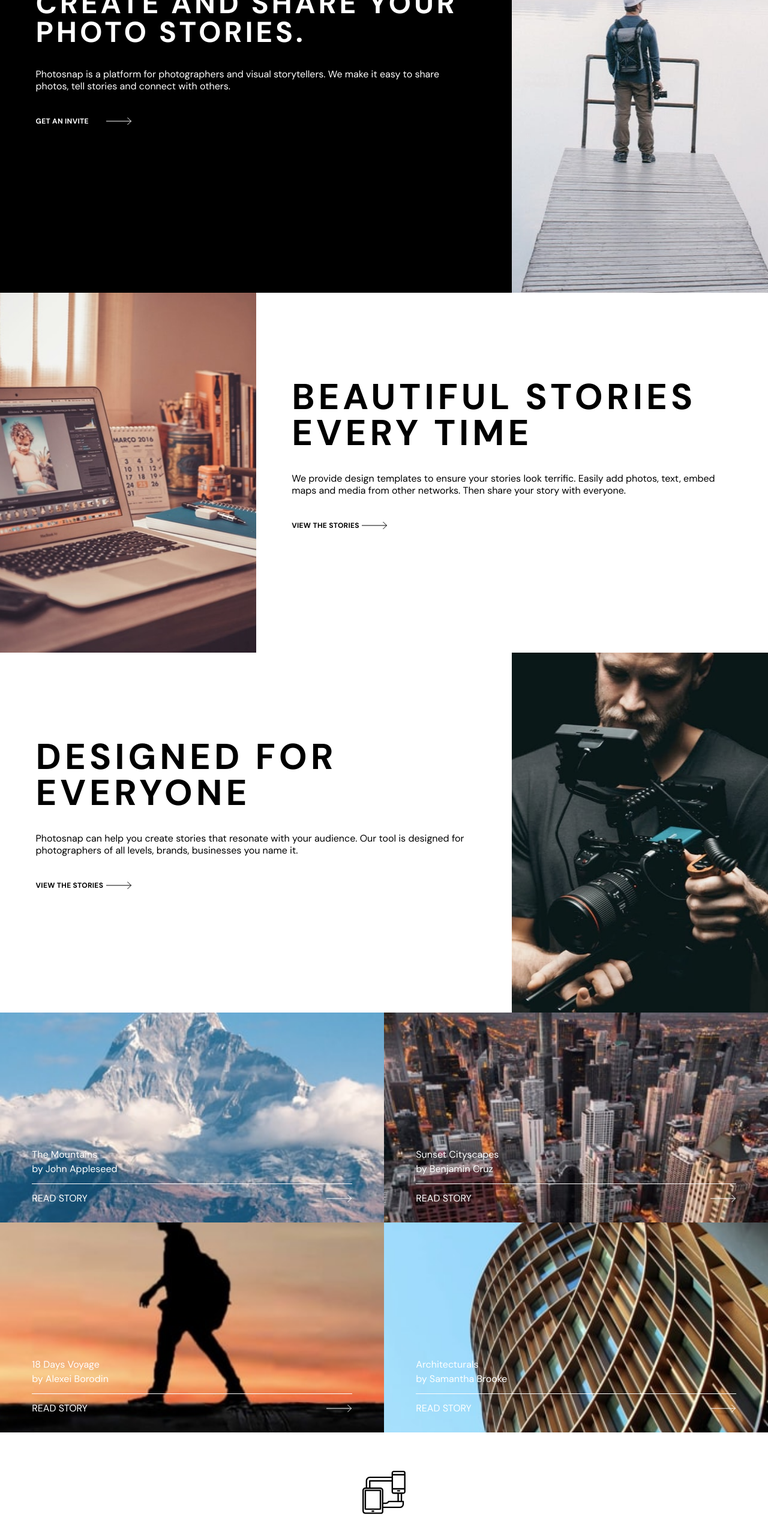
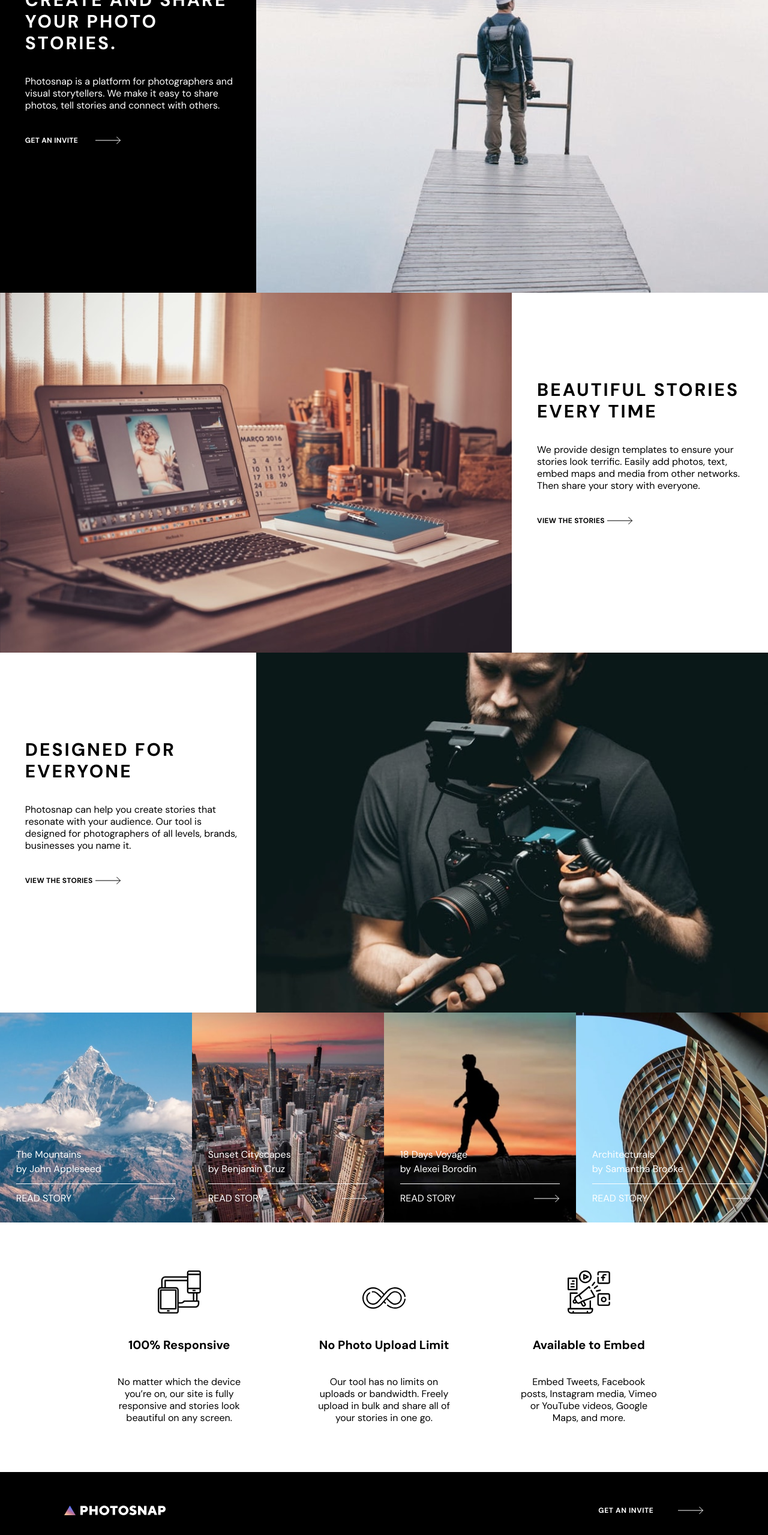
Before and after one commit to Sklearosi/photosnap, a React (Vite) app: page / in a window 1280 px wide. Shown: the part 234-2793 px from the top of the page at 60% size. Built offline with nearby package versions, Linux system fonts and the light colour scheme.

Commit message:
style:home component desktop

```diff
--- a/src/components/Home.tsx
+++ b/src/components/Home.tsx
@@ -10,10 +10,10 @@ const Home = () => {
         if (window.innerWidth < 768 ) {
           setMedia('mobile');
           setStories('mobile')
-        } else if(window.innerWidth >= 768 && window.innerWidth < 1280) {
+        } else if(window.innerWidth >= 768 && window.innerWidth < 1024) {
           setMedia('tablet');
           setStories('desktop')
-        } else if(window.innerWidth >= 1280 ){
+        } else if(window.innerWidth >= 1024 ){
             setMedia('desktop')
             setStories('desktop')
         }
@@ -36,21 +36,21 @@ const Home = () => {
     return(
         <div>
             <div className="md:grid md:grid-cols-3 md:h-tabletHeight">
-                <div style={{backgroundImage: `url(/assets/home/${media}/create-and-share.jpg)` }} className=" h-heroHeight bg-cover bg-center md:order-2 md:h-auto"></div>
-                <div className=" bg-black w-full h-blackDiv  md:order-1 md:col-span-2 md:h-auto">
+                <div style={{backgroundImage: `url(/assets/home/${media}/create-and-share.jpg)` }} className=" h-heroHeight bg-cover bg-center md:order-2 md:h-auto lg:col-span-2"></div>
+                <div className=" bg-black w-full h-blackDiv  md:order-1 md:col-span-2 md:h-auto lg:col-span-1">
                     <div className=" md:w-11/12 m-auto md:mt-20">
-                    <h1 className="text-4xl font-bold leading-2 tracking-widest text-white uppercase pt-16 ml-6 md:text-5xl">Create and share your photo stories.  </h1>
-                    <p className="text-base font-normal leading-5 text-white mt-9 ml-6 w-11/12">Photosnap is a platform for photographers and visual storytellers. We make it easy to share photos, tell stories and connect with others.</p>
+                    <h1 className="text-4xl font-bold leading-2 tracking-widest text-white uppercase pt-16 ml-6 md:text-5xl lg:text-3xl">Create and share your photo stories.  </h1>
+                    <p className="text-base font-normal leading-5 text-white mt-9 ml-6 w-11/12 lg:xs">Photosnap is a platform for photographers and visual storytellers. We make it easy to share photos, tell stories and connect with others.</p>
                     <div className="flex w-40 justify-between items-center mt-10 ml-6"><p className="text-xs font-bold leading-4 tracking-wide text-white">GET AN INVITE</p><svg xmlns="http://www.w3.org/2000/svg" width="43" height="14"><g fill="none" fillRule="evenodd" stroke="#FFFFFF"><path d="M0 7h41.864M35.428 1l6 6-6 6"/></g></svg>
                     </div>
                     </div>
                 </div>
             </div>
             <div className=" md:h-forHomeStories md:grid md:grid-cols-3">
-                <div style={{backgroundImage: `url(/assets/home/${media}/beautiful-stories.jpg)`}} className=" bg-cover bg-center h-72 md:h-auto"></div>
-                <div className="  w-full h-blackDiv md:col-span-2">
+                <div style={{backgroundImage: `url(/assets/home/${media}/beautiful-stories.jpg)`}} className=" bg-cover bg-center h-72 md:h-auto lg:col-span-2"></div>
+                <div className="  w-full h-blackDiv md:col-span-2 lg:col-span-1">
                     <div className=" md:w-11/12 m-auto pt-20">
-                    <h1 className="text-4xl font-bold leading-2 tracking-widest text-black uppercase pt-16 ml-6 md:text-6xl">Beautiful Stories every time</h1>
+                    <h1 className="text-4xl font-bold leading-2 tracking-widest text-black uppercase pt-16 ml-6 md:text-6xl lg:text-3xl">Beautiful Stories every time</h1>
                     <p className="text-base font-normal leading-5 text-black mt-9 ml-6 w-11/12">We provide design templates to ensure your stories look terrific. Easily add photos, text, embed maps and media from other networks. Then share your story with everyone.</p>
                     <div className="flex w-40 justify-between items-center mt-10 ml-6"><p className="text-xs font-bold leading-4 tracking-wide text-black">VIEW THE STORIES</p>
                     <svg xmlns="http://www.w3.org/2000/svg" width="43" height="14"><g fill="none" fillRule="evenodd" stroke="#000"><path d="M0 7h41.864M35.428 1l6 6-6 6"/></g></svg></div>
@@ -58,10 +58,10 @@ const Home = () => {
                 </div>
             </div>
             <div className="md:h-forHomeStories md:grid md:grid-cols-3">
-                <div style={{backgroundImage: `url(/assets/home/${media}/designed-for-everyone.jpg)`}} className=" bg-cover bg-center h-72 md:h-full md:order-2"></div>
-                <div className="  w-full h-blackDiv md:col-span-2">
+                <div style={{backgroundImage: `url(/assets/home/${media}/designed-for-everyone.jpg)`}} className=" bg-cover bg-center h-72 md:h-full md:order-2 lg:col-span-2"></div>
+                <div className="  w-full h-blackDiv md:col-span-2 lg:col-span-1">
                     <div className="md:w-11/12 m-auto pt-20">
-                    <h1 className="text-4xl md:text-6xl font-bold leading-2 tracking-widest text-black uppercase pt-16 ml-6">DESIGNED FOR EVERYONE</h1>
+                    <h1 className="text-4xl md:text-6xl font-bold leading-2 tracking-widest text-black uppercase pt-16 ml-6 lg:text-3xl">DESIGNED FOR EVERYONE</h1>
                     <p className="text-base font-normal leading-5 text-black mt-9 ml-6 w-11/12">Photosnap can help you create stories that resonate with your audience.  Our tool is designed for photographers of all levels, brands, businesses you name it. </p>
                     <div className="flex w-40 justify-between items-center mt-10 ml-6"><p className="text-xs font-bold leading-4 tracking-wide text-black">VIEW THE STORIES</p>
                     <svg xmlns="http://www.w3.org/2000/svg" width="43" height="14"><g fill="none" fillRule="evenodd" stroke="#000"><path d="M0 7h41.864M35.428 1l6 6-6 6"/></g></svg>
@@ -69,7 +69,7 @@ const Home = () => {
                     </div>
                 </div>
             </div>
-            <div className=" text-white md:grid grid-cols-2">
+            <div className=" text-white md:grid grid-cols-2 lg:grid-cols-4">
                 <div style={{backgroundImage: `url(/assets/stories/${stories}/mountains.jpg)`}} className="h-mobHeight bg-cover bg-center relative md:h-storiesHomeTablet">
                     <div className=" absolute bottom-7 w-10/12 right-0 left-0 m-auto">
                         <div className=" border-b border-white pb-3">
@@ -119,21 +119,21 @@ const Home = () => {
                     </div>
                 </div>
             </div>
-            <div className="m-auto mt-16 pb-20 w-9/12 ">
-                <div className=" w-10/12 m-auto text-center">
+            <div className="m-auto mt-16 pb-20 w-9/12 grid gap-16 lg:grid-cols-3 lg:mt-20">
+                <div className=" w-10/12 m-auto text-center grid gap-10">
                 <img className=" m-auto" src="/assets/features/desktop/responsive.svg" alt="" />
-                <p className="text-xl font-bold leading-6 mt-16">100% Responsive</p>
-                <p className="text-base font-normal leading-5 mt-10">No matter which the device you’re on, our site is fully responsive and stories look beautiful on any screen.</p>
+                <p className="text-xl font-bold leading-6 ">100% Responsive</p>
+                <p className="text-base font-normal leading-5 ">No matter which the device you’re on, our site is fully responsive and stories look beautiful on any screen.</p>
                 </div>
-                <div className=" w-10/12 m-auto text-center mt-16">
+                <div className=" w-10/12 m-auto text-center grid gap-10 lg:mt-7">
                 <img className=" m-auto" src="/assets/features/desktop/no-limit.svg" alt="" />
-                <p className="text-xl font-bold leading-6 mt-16">No Photo Upload Limit</p>
-                <p className="text-base font-normal leading-5 mt-10">Our tool has no limits on uploads or bandwidth. Freely upload in bulk and share all of your stories in one go.</p>
+                <p className="text-xl font-bold leading-6 lg:mt-2">No Photo Upload Limit</p>
+                <p className="text-base font-normal leading-5">Our tool has no limits on uploads or bandwidth. Freely upload in bulk and share all of your stories in one go.</p>
                 </div>
-                <div className=" w-10/12 m-auto text-center mt-16">
+                <div className=" w-10/12 m-auto text-center grid gap-10">
                 <img className=" m-auto" src="/assets/features/desktop/embed.svg" alt="" />
-                <p className="text-xl font-bold leading-6 mt-16">Available to Embed</p>
-                <p className="text-base font-normal leading-5 mt-10">Embed Tweets, Facebook posts, Instagram media, Vimeo or YouTube videos, Google Maps, and more. </p>
+                <p className="text-xl font-bold leading-6">Available to Embed</p>
+                <p className="text-base font-normal leading-5">Embed Tweets, Facebook posts, Instagram media, Vimeo or YouTube videos, Google Maps, and more. </p>
                 </div>
             </div>
         </div>
```
